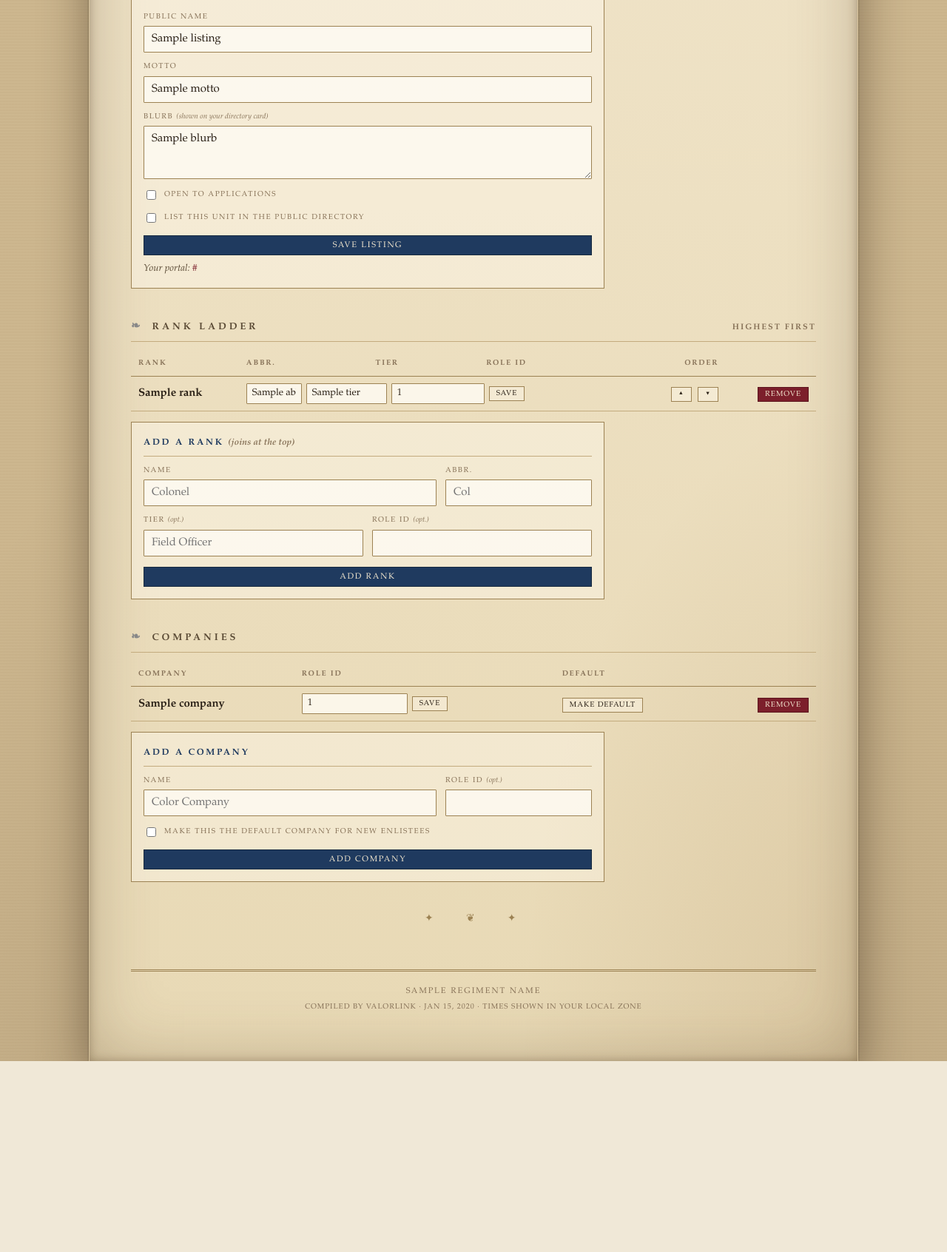
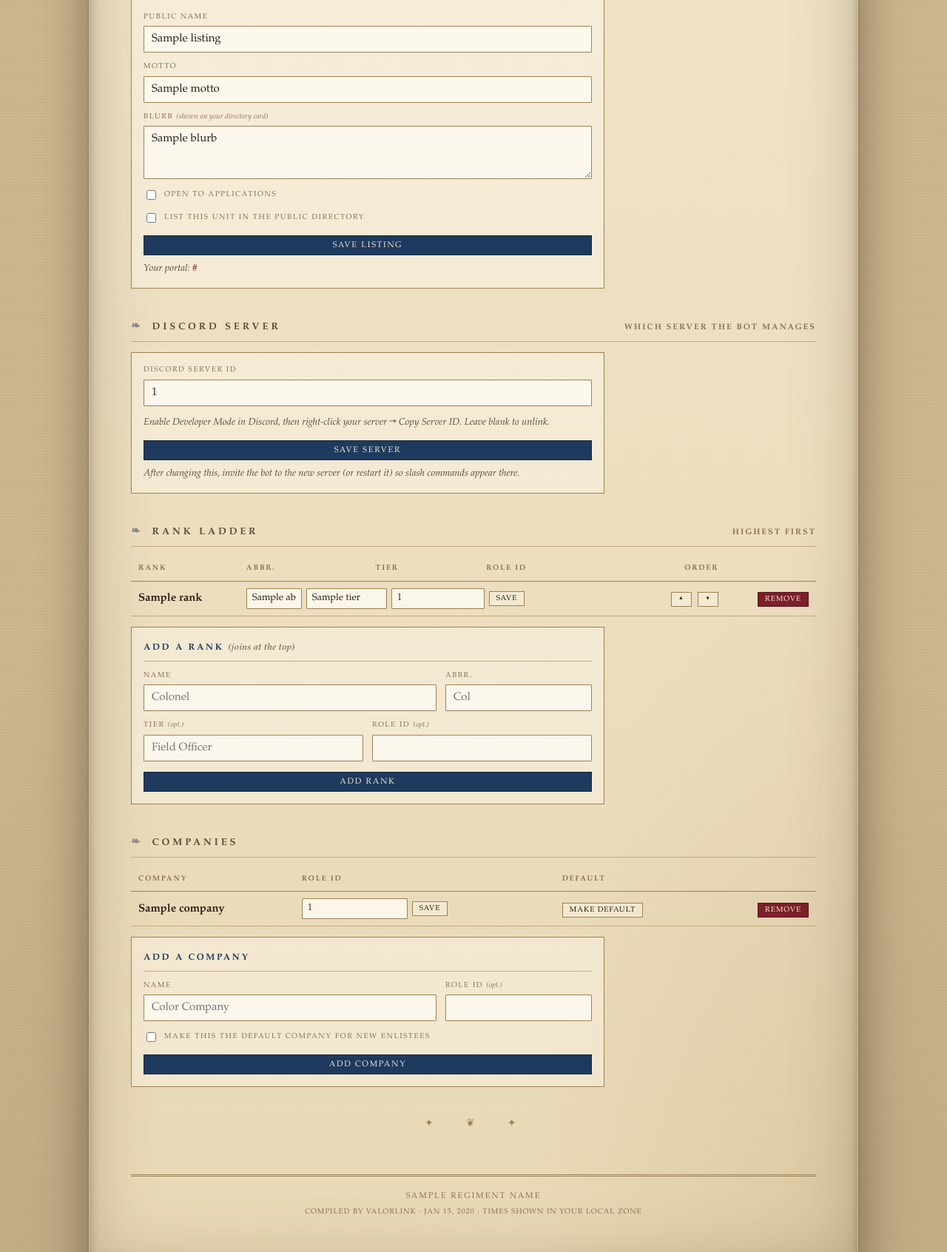
Before and after one commit to Uncreatedlemon91/ValorLink, a FastAPI app: template web/templates/command_tent.html in a window 1280 px wide. Shown: the part 876-2568 px from the top of the page at 74% size. Before the commit the page ends 2310 px from the top, so only its background shows below. Run offline with FastAPI, Linux system fonts and the light colour scheme; the template is opened without the code that fills it: most values are stand-ins (such as "Sample title", 1, 10 or a date in 2020).

Commit message:
Edit a unit's linked Discord server from the Command Tent (#12)
Adds a "Discord Server" section to Command Tent (platform mode) with a new
POST /admin/discord-link route. Admins can re-point their unit at a different
Discord server or unlink it. The route validates the id is all digits, refuses
a server already claimed by another unit, and invalidates the routing cache so
the bot re-resolves the guild → database mapping. Documents the flow in
deploy/README.md and covers it with a test.


Claude-Session: https://claude.ai/code/session_01FruyoPFdqMU9jC6ioKNCvC

Co-authored-by: Claude <noreply@anthropic.com>

```diff
--- a/web/app.py
+++ b/web/app.py
@@ -501,6 +501,7 @@ def command_tent(request: Request, session: Session = Depends(get_session),
                     "blurb": row.blurb or "",
                     "recruiting_open": row.recruiting_open,
                     "listed": row.listed,
+                    "discord_guild_id": row.discord_guild_id or "",
                     "url": f"https://{row.slug}.{os.getenv('PLATFORM_BASE_DOMAIN')}/",
                 }
 
@@ -1172,6 +1173,54 @@ def post_listing(
     return RedirectResponse("/command-tent", status_code=303)
 
 
+@app.post("/admin/discord-link")
+def post_discord_link(
+    request: Request,
+    csrf: str = Form(...),
+    guild_id: str = Form(""),
+    user: dict = Depends(auth.require_admin),
+):
+    """Re-point this unit at a different Discord server (or unlink it).
+    Changing this remaps which server the bot manages for the unit, so it
+    validates the id and rejects a server already claimed by another unit."""
+    if not auth.verify_csrf(request, csrf):
+        _flash(request, "Your session expired. Please try that again.", "error")
+        return RedirectResponse("/command-tent", status_code=303)
+
+    gid = None
+    raw = guild_id.strip()
+    if raw:
+        if not raw.isdigit():
+            _flash(request, "The Discord server ID must be all digits.", "error")
+            return RedirectResponse("/command-tent", status_code=303)
+        gid = int(raw)
+
+    tenant = resolve_tenant(request)
+    from tenancy.resolve import tenant_by_guild
+    from tenancy.routing import invalidate
+
+    with registry_session() as rs:
+        row = tenant_by_slug(rs, tenant.slug)
+        if row is None:
+            _flash(request, "This unit isn't in the registry.", "error")
+            return RedirectResponse("/command-tent", status_code=303)
+        if gid is not None:
+            other = tenant_by_guild(rs, gid)
+            if other is not None and other.slug != tenant.slug:
+                _flash(request, "That Discord server is already linked to another unit.", "error")
+                return RedirectResponse("/command-tent", status_code=303)
+        row.discord_guild_id = gid
+        rs.commit()
+
+    invalidate()  # drop the bot's cached guild → database mapping
+    if gid is None:
+        _flash(request, "Discord server unlinked. The bot no longer manages a server for this unit.", "ok")
+    else:
+        _flash(request, "Discord server updated. Invite the bot to that server (or "
+                        "restart it) so it syncs commands there.", "ok")
+    return RedirectResponse("/command-tent", status_code=303)
+
+
 @app.get("/healthz")
 def healthz():
     return {"status": "ok"}
--- a/web/templates/command_tent.html
+++ b/web/templates/command_tent.html
@@ -58,6 +58,20 @@
     <div class="field field-actions"><button class="btn btn-strong" type="submit">Save listing</button></div>
   </form>
   <p class="order-note">Your portal: <a href="{{ listing.url }}">{{ listing.url }}</a></p>
+</div>
+
+<h2 class="section">Discord Server <span class="tally">which server the bot manages</span></h2>
+<div class="order-card" style="max-width:640px;">
+  <form class="orders" method="post" action="/admin/discord-link">
+    <input type="hidden" name="csrf" value="{{ csrf_token }}">
+    <div class="field">
+      <label>Discord server ID</label>
+      <input name="guild_id" inputmode="numeric" value="{{ listing.discord_guild_id }}" placeholder="e.g. 112233445566778899">
+      <span class="order-note">Enable Developer Mode in Discord, then right-click your server → Copy Server ID. Leave blank to unlink.</span>
+    </div>
+    <div class="field field-actions"><button class="btn btn-strong" type="submit">Save server</button></div>
+  </form>
+  <p class="order-note">After changing this, invite the bot to the new server (or restart it) so slash commands appear there.</p>
 </div>
 {% endif %}
 
```
Also changed, not shown: web/tests/test_multitenant.py (+33 -0 lines), deploy/README.md.
